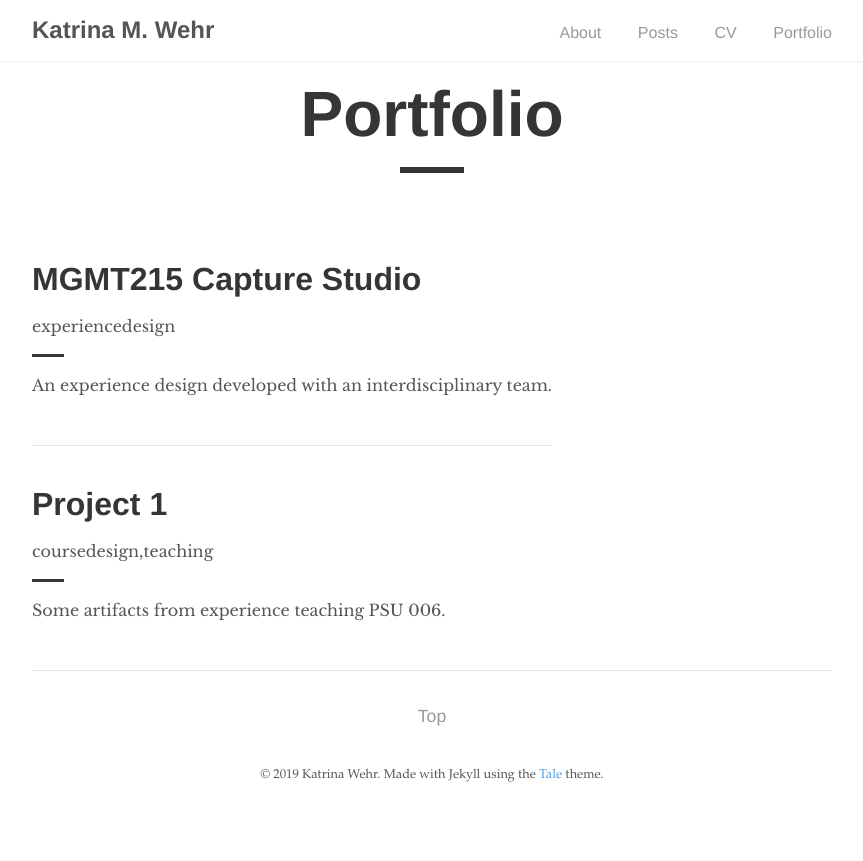
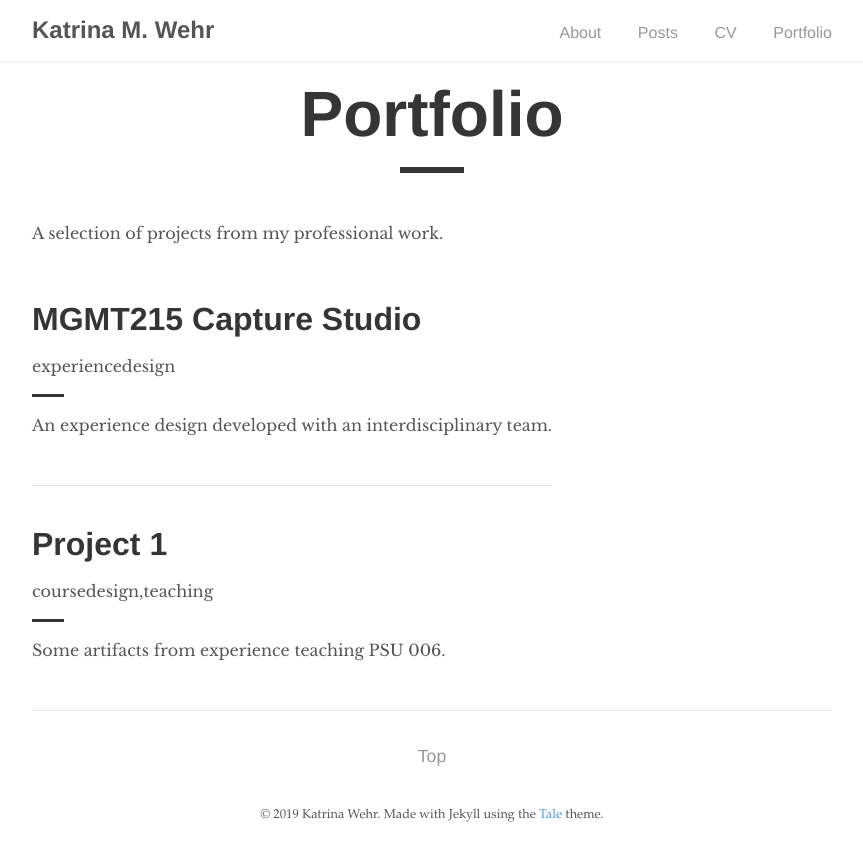
Before and after one commit to kat-wehr/mysite, a Jekyll site: the page built from portfolio.md, in a window 1280 px wide. Shown: the top 861 px of the page, without its empty margins (208-1071 px from the left). Built offline with Jekyll 4.4.1, drawn with Linux system fonts in a browser that asks for light colours; nearby versions of some CDN libraries.

Commit message:
Update portfolio.html

```diff
--- a/_layouts/portfolio.html
+++ b/_layouts/portfolio.html
@@ -4,6 +4,8 @@ layout: default
 
 <h1 class="post-title">{{ page.title }}</h1>
 <div class="post-line"></div>
+
+<p>A selection of projects from my professional work.</p>
 
 <div class="catalogue">
   {% for post in site.portfolio %}
```
